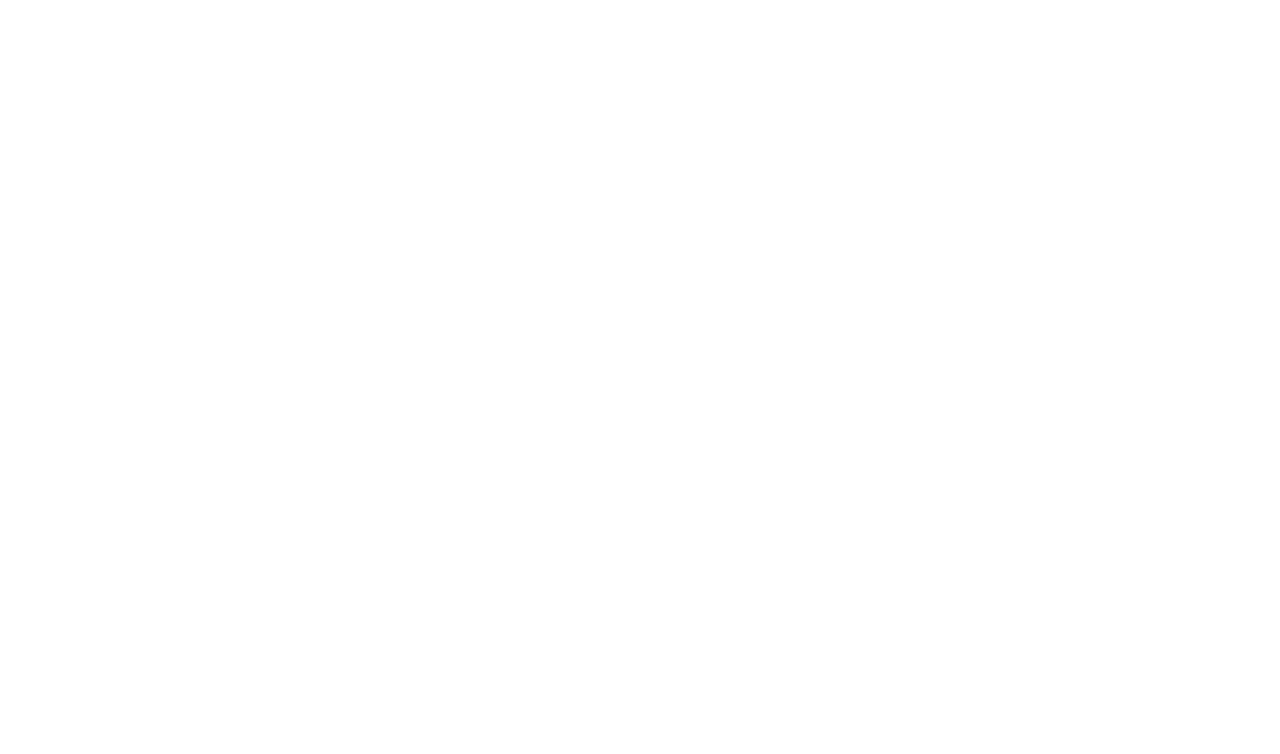
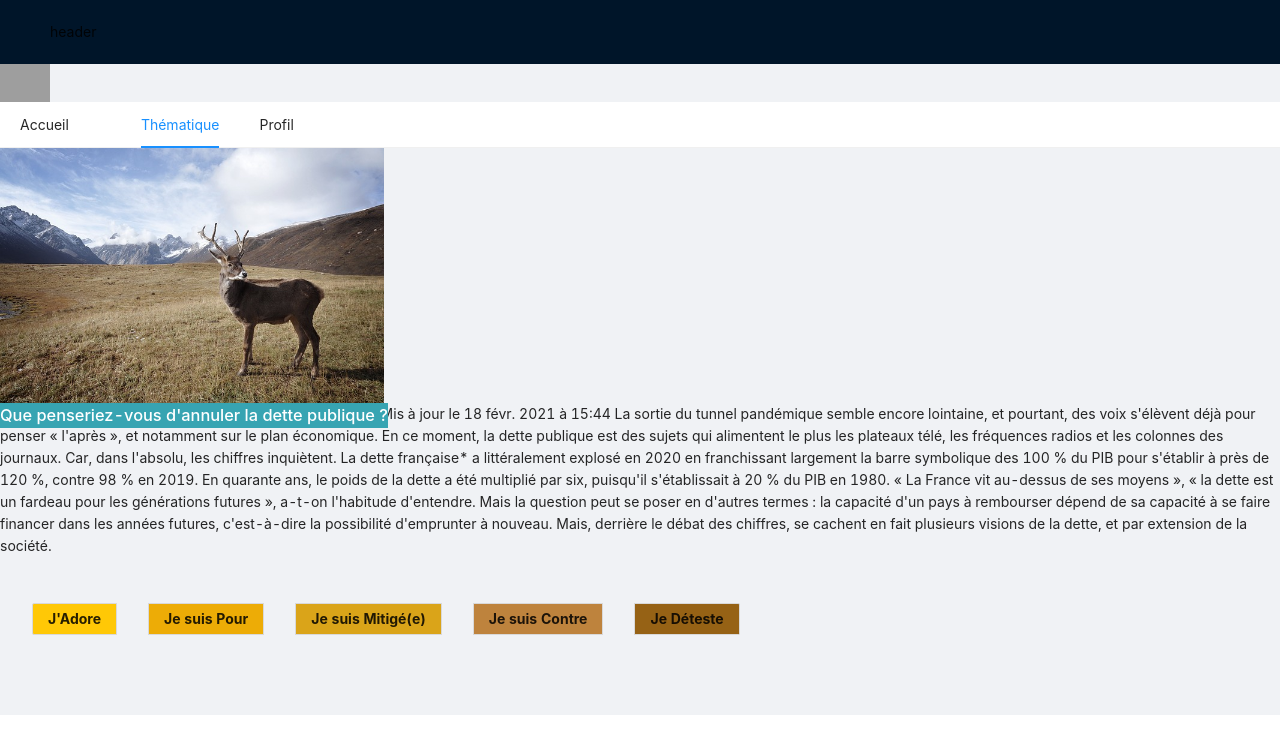
Before and after one commit to vonlad/agora, a React (Create React App) app in the folder reactapp/: page /publication in a window 1280 px wide. Shown: the top 754 px of the page. Built offline with nearby package versions, Linux system fonts and the light colour scheme; grey boxes are pictures that could not be loaded.

Commit message:
pagePublication

```diff
--- a/reactapp/src/App.js
+++ b/reactapp/src/App.js
@@ -7,6 +7,7 @@
 
 import Accueil from './Accueil';
 import Test from './Test';
+import Publication from './publication';
 
 const store = createStore(combineReducers({}))
 
@@ -17,6 +18,7 @@
         <Switch>
           <Route component={Accueil} path="/" exact />
           <Route component={Test} path="/test" exact />
+          <Route component={Publication} path="/publication" exact/>
         </Switch>
       </Router>
     </Provider>
--- /dev/null
+++ b/reactapp/src/publication.js
@@ -0,0 +1,70 @@
+import React, {useState, useEffect} from 'react';
+import { Radio, Layout, Menu, Button, Image } from 'antd';
+
+
+
+function Publication(props) {
+
+    const { Header, Footer, Sider, Content } = Layout;
+    const [selection, setSelection] = useState('');
+    const [vote, setVote] = useState('');
+
+    useEffect(() => {
+      console.log(vote)
+    },[vote])
+
+
+
+    return (
+      <div>
+      <Layout>
+      <Header className="header">header</Header>
+      <Image width={50} src="reactapp/public/AGORA.png" />
+
+      <Menu mode="horizontal" defaultSelectedKeys={["2"]}>
+        <Menu.Item key="1">Accueil</Menu.Item>
+        <Menu.Item key="2">Thématique</Menu.Item>
+        <Menu.Item key="3">Profil</Menu.Item>
+        <Button>
+        </Button>
+      </Menu>
+
+      <Layout>
+        <Content >
+
+          <img src="../alaska.jpg" style={{width: "30%"}}/>
+
+          <h1 style={{position:"absolute", backgroundColor: "#37A4B2", color:"white"}}>Que penseriez-vous d'annuler la dette publique ?</h1>
+
+          <p>
+Par Marion Simon-Rainaud
+Publié le 18 févr. 2021 à 7:00Mis à jour le 18 févr. 2021 à 15:44
+La sortie du tunnel pandémique semble encore lointaine, et pourtant, des voix s'élèvent déjà pour penser « l'après », et notamment sur le plan économique. En ce moment, la dette publique est des sujets qui alimentent le plus les plateaux télé, les fréquences radios et les colonnes des journaux.
+
+Car, dans l'absolu, les chiffres inquiètent. La dette française* a littéralement explosé en 2020 en franchissant largement la barre symbolique des 100 % du PIB pour s'établir à près de 120 %, contre 98 % en 2019. En quarante ans, le poids de la dette a été multiplié par six, puisqu'il s'établissait à 20 % du PIB en 1980. « La France vit au-dessus de ses moyens », « la dette est un fardeau pour les générations futures », a-t-on l'habitude d'entendre. Mais la question peut se poser en d'autres termes : la capacité d'un pays à rembourser dépend de sa capacité à se faire financer dans les années futures, c'est-à-dire la possibilité d'emprunter à nouveau. Mais, derrière le débat des chiffres, se cachent en fait plusieurs visions de la dette, et par extension de la société.
+
+        </p>
+
+
+
+
+          <Radio.Group defaultValue="a" buttonStyle="solid" style={{ margin: 16, fontWeight: 'bold' }}>
+            <Radio.Button style={{ margin: 16, backgroundColor: "#FFC806"}} value="J'Adore" onClick={(e) => setVote(e.target.value) }>J'Adore</Radio.Button>
+            <Radio.Button style={{ margin: 16, backgroundColor: "#EDAC06"}} value="Je suis Pour" onClick={(e) => setVote(e.target.value)}>Je suis Pour</Radio.Button>
+            <Radio.Button style={{ margin: 16, backgroundColor: "#DAA419"}} value="Je suis Mitigé(e)" onClick={(e) => setVote(e.target.value)}>Je suis Mitigé(e)</Radio.Button>
+            <Radio.Button style={{ margin: 16, backgroundColor: "#BE833D"}} value="Je suis Contre" onClick={(e) => setVote(e.target.value)}>Je suis Contre</Radio.Button>
+            <Radio.Button style={{ margin: 16, backgroundColor: "#966215"}} value="Je Déteste" onClick={(e) => setVote(e.target.value)}>Je Déteste</Radio.Button>
+          </Radio.Group>
+
+          </Content>
+          </Layout>
+      <Footer style={{ textAlign: "center" }}></Footer>
+    </Layout>
+
+          </div>
+
+
+    )
+  }
+
+export default Publication;
```
Also changed, not shown: reactapp/public/alaska.jpg (added), 1 other file (tests, documents, lock files or other folders).
